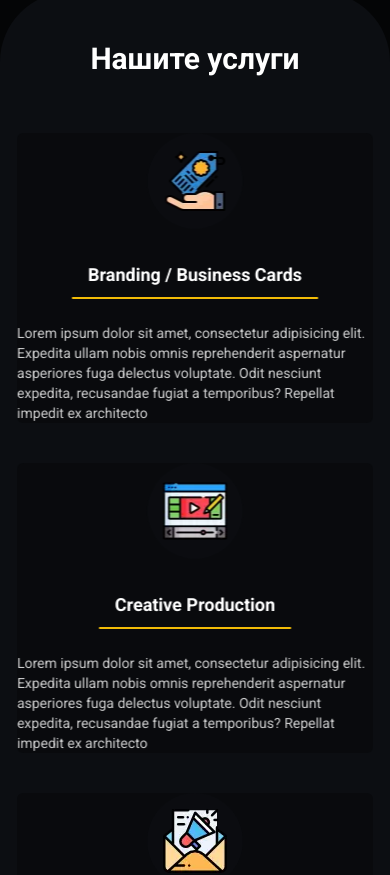
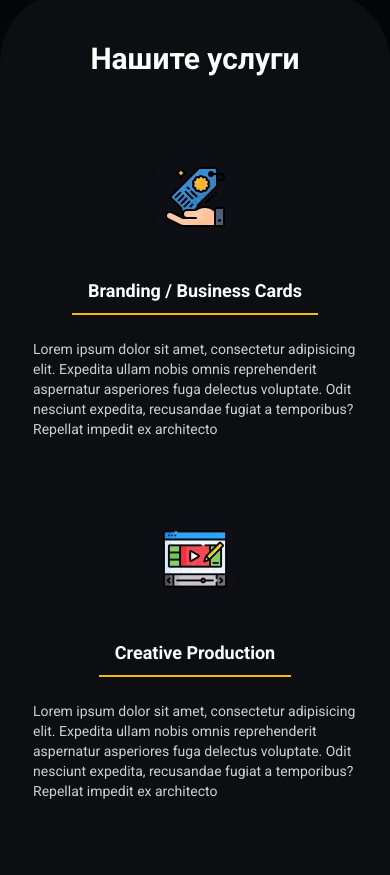
Before and after one commit to ddimitrov1108/sellstone, a React (Vite) app: page / in a window 390 px wide. Shown: the part 900-1775 px from the top of the page. Built offline with nearby package versions, Linux system fonts and the light colour scheme.

Commit message:
modified:   src/components/ui/ServiceCard.jsx

```diff
--- a/src/components/ui/ServiceCard.jsx
+++ b/src/components/ui/ServiceCard.jsx
@@ -1,6 +1,6 @@
 export default function ServiceCard({ service = null }) {
   return (
-    <div className="bg-black-dark/30 sm:shadow-md sm:shadow-black-light/10 hidden-section service-card select-none transition-all duration-300 gap-6 grid items-center justify-center sm:p-6 rounded-md w-full md:max-w-[330px] lg:max-w-[330px]">
+    <div className="sm:bg-black-dark/30 sm:shadow-md sm:shadow-black-light/10 hidden-section service-card select-none transition-all duration-300 gap-6 grid items-center justify-center p-4 sm:p-6 rounded-md w-full md:max-w-[330px] lg:max-w-[330px]">
       <div className="mx-auto rounded-full bg-black-light/10 p-4">
         {service?.icon}
       </div>
```
